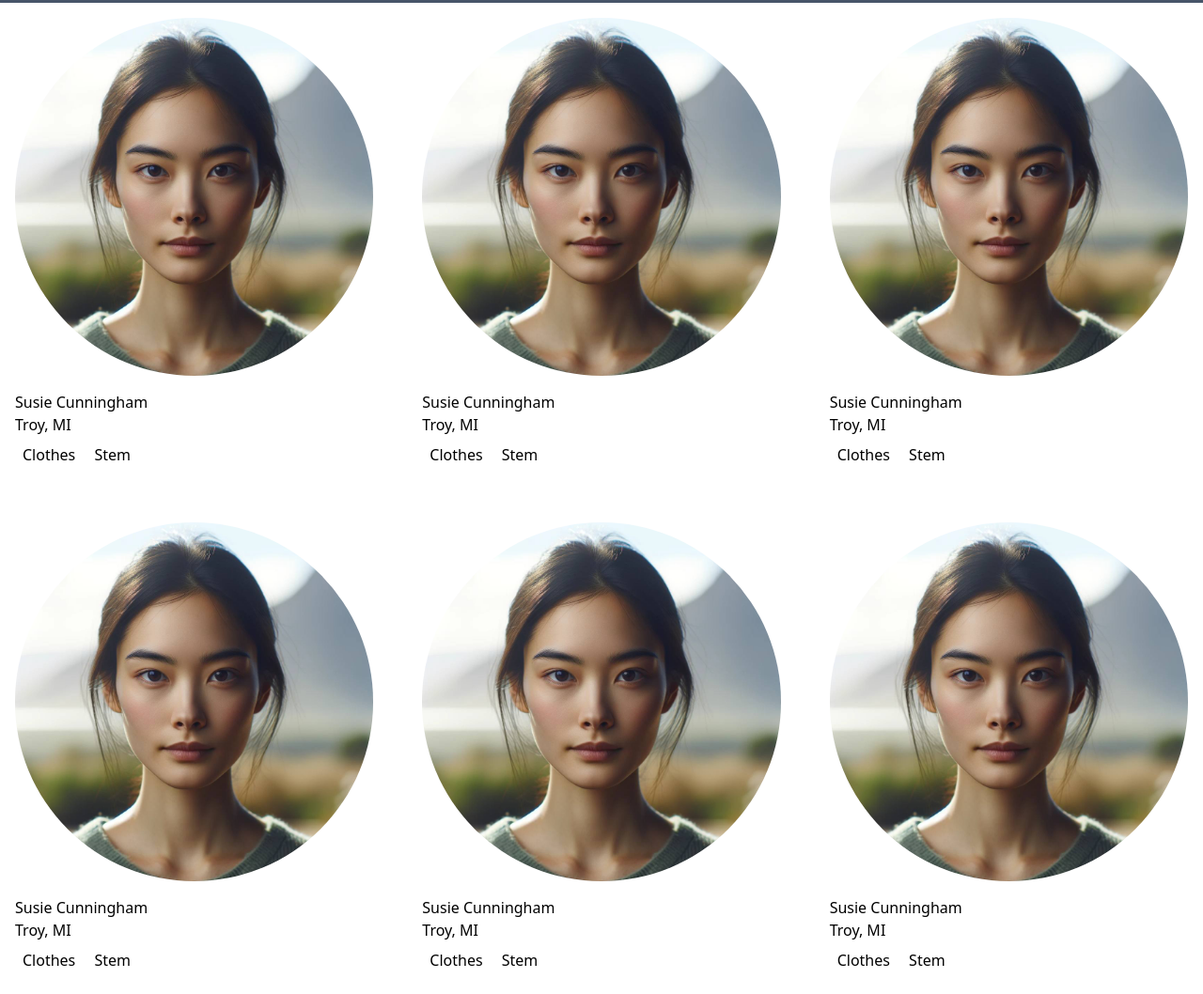
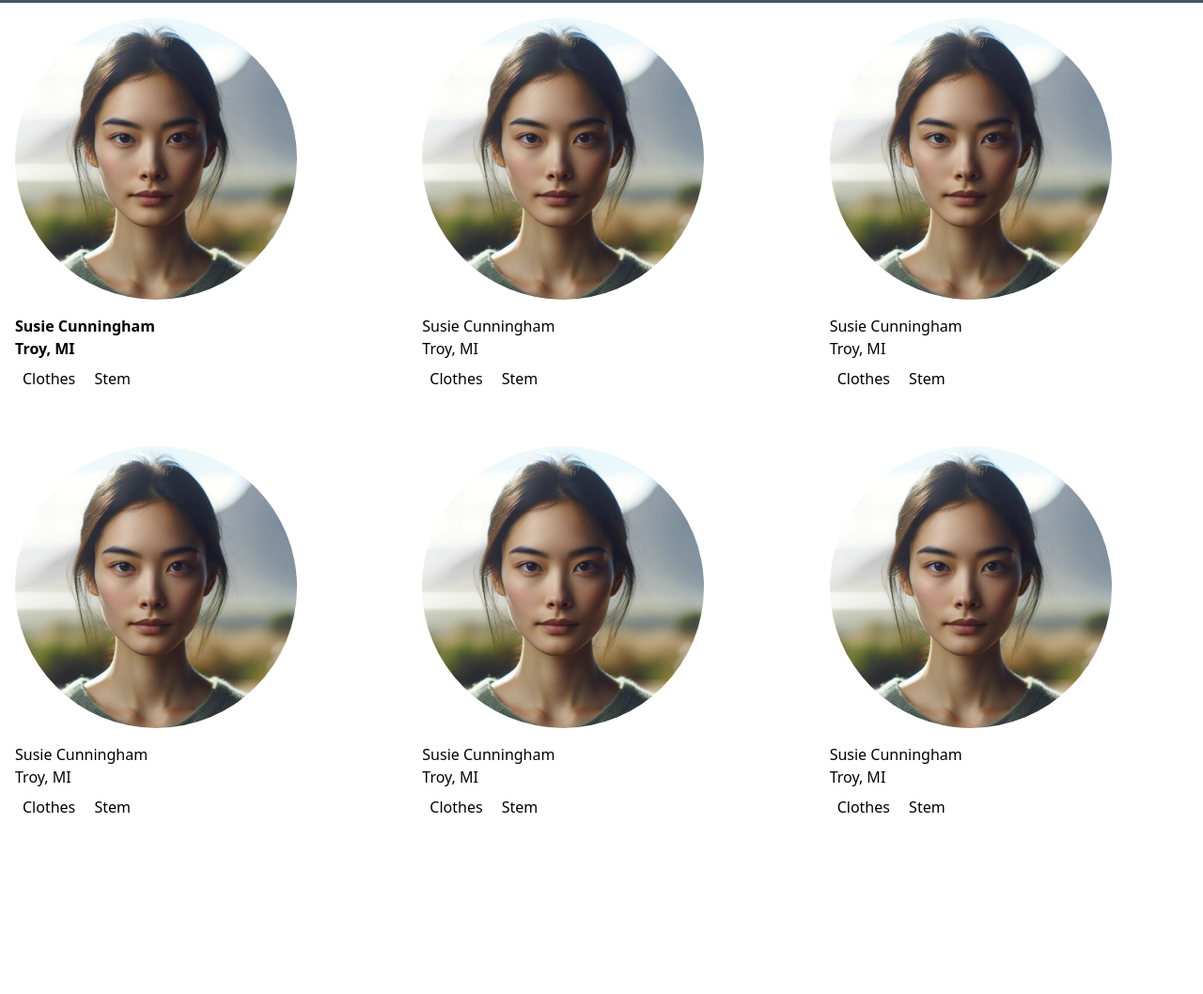
Before and after one commit to agpersonal6104/Section-1, a plain HTML site: page task3.html in a window 1280 px wide. Shown: the part 149-1207 px from the top of the page at 94% size. After the commit the page ends 1044 px from the top, so only its background shows below. Drawn offline with nearby package versions, Linux system fonts and the light colour scheme.

Commit message:
tailwind practice

```diff
--- a/task3.html
+++ b/task3.html
@@ -16,9 +16,23 @@
 
             <div class="grid grid-cols-3 gap-5">
 
+                <div class="p-4 place-items-center hover:shadow-xl hover:border-b-2 hover:border-blue-600">
+                    <img class="inline-block w-[300px] rounded-[50%]" src="pfp1.jpg" alt="pfp">
+                    <div class="inline-block bspace-y-3 mt-4">
+                        <div class="block">
+                            <h2 class="font-bold">Susie Cunningham</h2>
+                            <h3 class="font-bold">Troy, MI</h3>
+                        </div>
+                        <div class="block">
+                            <a href="#" class="inline-block m-2">Clothes</a>
+                            <a href="#" class="inline-block m-2">Stem</a>
+                        </div>
+                    </div>
+                </div>
+
                 <div class="p-4 hover:shadow-lg hover:border-b-2 hover:border-blue-600">
-                    <img class="rounded-[50%]" src="pfp1.jpg" alt="pfp">
-                    <div class="bspace-y-3 mt-4">
+                    <img class="inline-block w-[300px] rounded-[50%]" src="pfp1.jpg" alt="pfp">
+                    <div class="inline-block bspace-y-3 mt-4">
                         <div class="block">
                             <h2>Susie Cunningham</h2>
                             <h3>Troy, MI</h3>
@@ -31,8 +45,8 @@
                 </div>
 
                 <div class="p-4 hover:shadow-lg hover:border-b-2 hover:border-blue-600">
-                    <img class="rounded-[50%]" src="pfp1.jpg" alt="pfp">
-                    <div class="bspace-y-3 mt-4">
+                    <img class="inline-block w-[300px] rounded-[50%]" src="pfp1.jpg" alt="pfp">
+                    <div class="inline-block bspace-y-3 mt-4">
                         <div class="block">
                             <h2>Susie Cunningham</h2>
                             <h3>Troy, MI</h3>
@@ -45,8 +59,8 @@
                 </div>
 
                 <div class="p-4 hover:shadow-lg hover:border-b-2 hover:border-blue-600">
-                    <img class="rounded-[50%]" src="pfp1.jpg" alt="pfp">
-                    <div class="bspace-y-3 mt-4">
+                    <img class="inline-block w-[300px] rounded-[50%]" src="pfp1.jpg" alt="pfp">
+                    <div class="inline-block bspace-y-3 mt-4">
                         <div class="block">
                             <h2>Susie Cunningham</h2>
                             <h3>Troy, MI</h3>
@@ -59,8 +73,8 @@
                 </div>
 
                 <div class="p-4 hover:shadow-lg hover:border-b-2 hover:border-blue-600">
-                    <img class="rounded-[50%]" src="pfp1.jpg" alt="pfp">
-                    <div class="bspace-y-3 mt-4">
+                    <img class="inline-block w-[300px] rounded-[50%]" src="pfp1.jpg" alt="pfp">
+                    <div class="inline-block bspace-y-3 mt-4">
                         <div class="block">
                             <h2>Susie Cunningham</h2>
                             <h3>Troy, MI</h3>
@@ -73,22 +87,8 @@
                 </div>
 
                 <div class="p-4 hover:shadow-lg hover:border-b-2 hover:border-blue-600">
-                    <img class="rounded-[50%]" src="pfp1.jpg" alt="pfp">
-                    <div class="bspace-y-3 mt-4">
-                        <div class="block">
-                            <h2>Susie Cunningham</h2>
-                            <h3>Troy, MI</h3>
-                        </div>
-                        <div class="block">
-                            <a href="#" class="inline-block m-2">Clothes</a>
-                            <a href="#" class="inline-block m-2">Stem</a>
-                        </div>
-                    </div>
-                </div>
-
-                <div class="p-4 hover:shadow-lg hover:border-b-2 hover:border-blue-600">
-                    <img class="rounded-[50%]" src="pfp1.jpg" alt="pfp">
-                    <div class="bspace-y-3 mt-4">
+                    <img class="inline-block w-[300px] rounded-[50%]" src="pfp1.jpg" alt="pfp">
+                    <div class="inline-block bspace-y-3 mt-4">
                         <div class="block">
                             <h2>Susie Cunningham</h2>
                             <h3>Troy, MI</h3>
```
